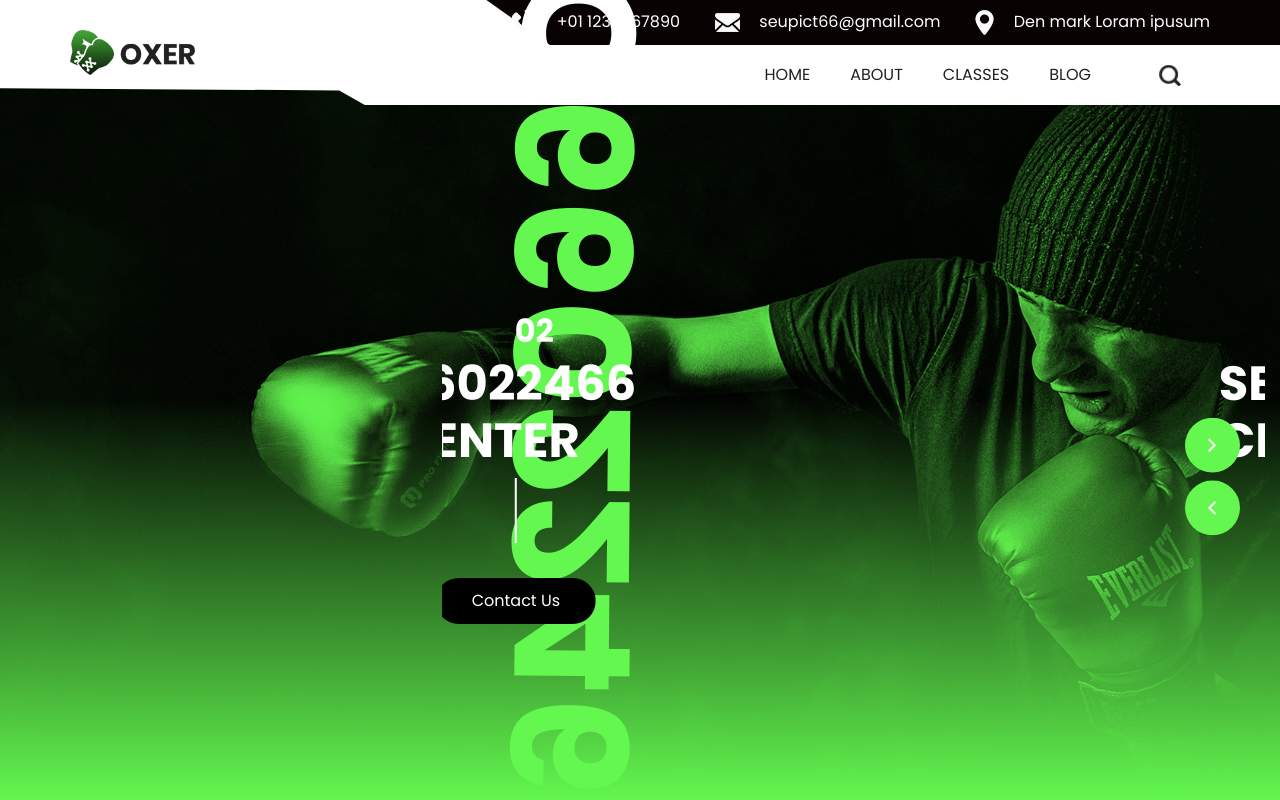
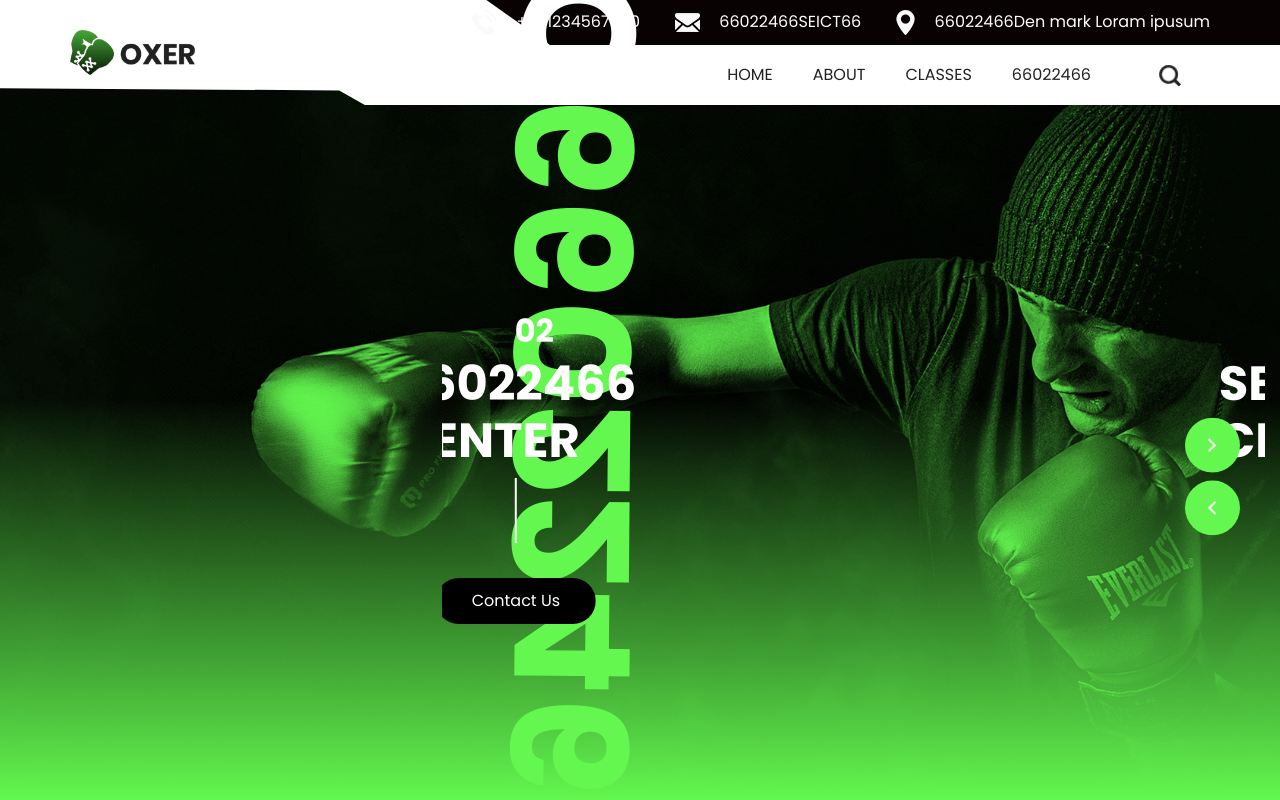
Before and after one commit to 66022466/66022466-orin, a plain HTML site: page index.html in a window 1280 px wide. Shown: the top 800 px of the page. Drawn offline with nearby package versions, Linux system fonts and the light colour scheme; some packages are replaced by stand-ins of ours; a web font is replaced by a local one.

Commit message:
Update index.html

```diff
--- a/index.html
+++ b/index.html
@@ -49,13 +49,13 @@
                 <li class="">
                   <a class="" href="">
                     <img src="images/mail.png" alt="" />
-                    <span>seupict66@gmail.com</span>
+                    <span>66022466SEICT66</span>
                   </a>
                 </li>
                 <li class="">
                   <a class="" href="">
                     <img src="images/location.png" alt="" />
-                    <span>Den mark Loram ipusum</span>
+                    <span>66022466Den mark Loram ipusum</span>
                   </a>
                 </li>
               </ul>
@@ -81,7 +81,7 @@
                         <a class="nav-link" href="class.html"> Classes </a>
                       </li>
                       <li class="nav-item">
-                        <a class="nav-link" href="blog.html">Blog</a>
+                        <a class="nav-link" href="blog.html">66022466</a>
                       </li>
                     </ul>
                     <form class="form-inline">
```
